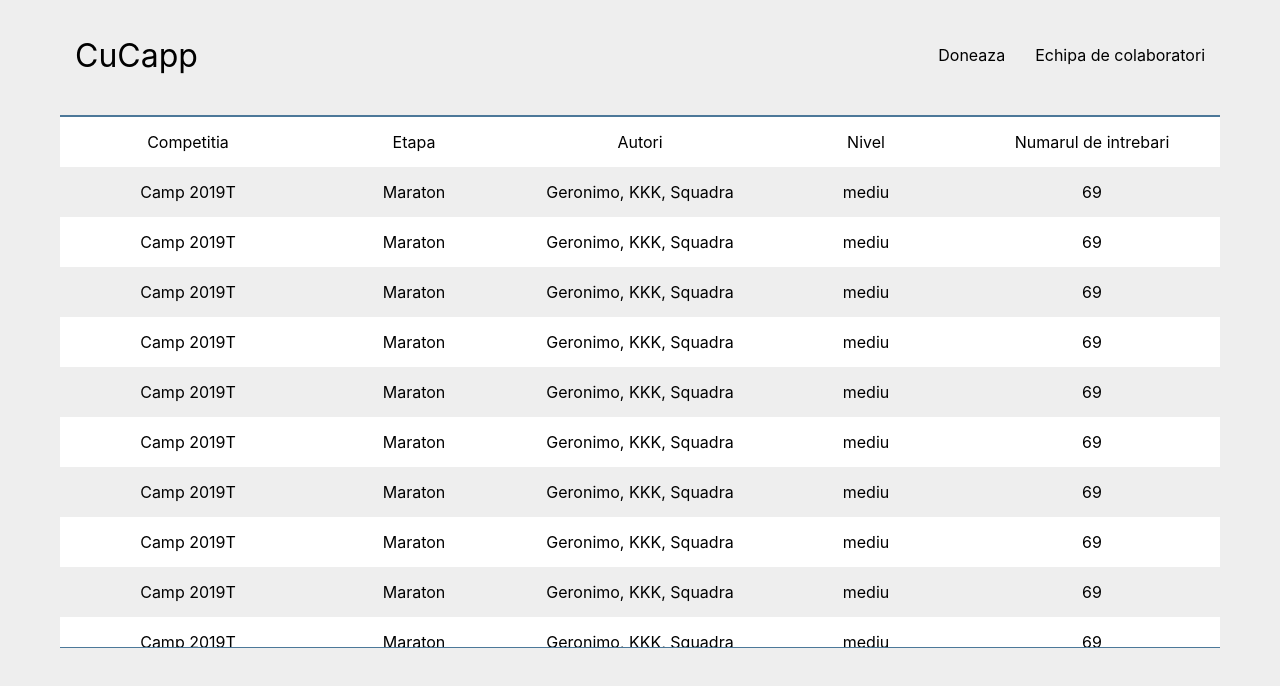
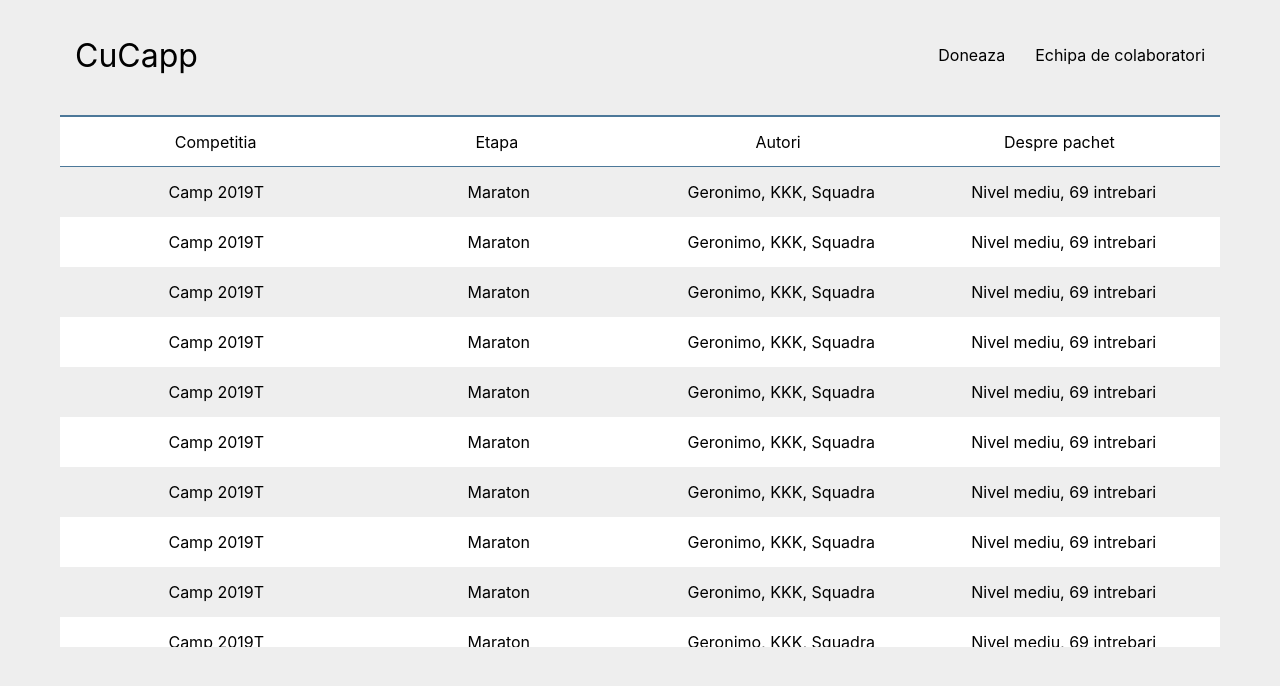
Before and after one commit to lavrric/cucapp, a React (Create React App) app: page / in a window 1280 px wide. Shown: the top 686 px of the page. Built offline with nearby package versions, Linux system fonts and the light colour scheme.

Commit message:
good-night commit x2

```diff
--- a/src/components/game-item/game-item.component.jsx
+++ b/src/components/game-item/game-item.component.jsx
@@ -1,13 +1,12 @@
 import React from "react";
 import "./game-item.styles.scss";
 
-const GameItem = ({ competitia, etapa, autori, nivel, intrebari, grey }) => (
-  <div className={`${grey ? "grey" : ""} game-item`}>
+const GameItem = ({ competitia, etapa, autori, desprePachet, grey, first }) => (
+  <div className={`${grey ? "grey" : ""} ${first ? "first" : ""} game-item`}>
     <div className="game-item-characteristic">{competitia}</div>
     <div className="game-item-characteristic">{etapa}</div>
     <div className="game-item-characteristic">{autori.join(", ")}</div>
-    <div className="game-item-characteristic">{nivel}</div>
-    <div className="game-item-characteristic">{intrebari}</div>
+    <div className="game-item-characteristic">{desprePachet}</div>
   </div>
 );
 
--- a/src/components/game-item/game-item.styles.scss
+++ b/src/components/game-item/game-item.styles.scss
@@ -7,8 +7,13 @@
   flex-wrap: nowrap;
   padding: 15px;
 
+  &.first {
+    padding-right: 20px;
+    border-bottom: 1px solid #4c7899;
+  }
+
   &:hover {
-    box-shadow: 0px 0px 10px 0px #4c7899;
+    box-shadow: inset 0px 0px 5px 0px #4c7899;
   }
 
   &.grey {
--- a/src/components/game-list/game-list.component.jsx
+++ b/src/components/game-list/game-list.component.jsx
@@ -95,16 +95,22 @@ let testList = [
 const GameList = () => (
   <div className="game-list">
     <GameItem
+      first
       key={0}
       competitia="Competitia"
       etapa="Etapa"
-      nivel="Nivel"
+      desprePachet="Despre pachet"
       autori={["Autori"]}
       intrebari="Numarul de intrebari"
     />
     <div className="game-list-items">
-      {testList.map(({ ...otherProps }, i) => (
-        <GameItem key={i + 1} grey={(i + 1) % 2} {...otherProps} />
+      {testList.map(({ nivel, intrebari, ...otherProps }, i) => (
+        <GameItem
+          key={i + 1}
+          grey={(i + 1) % 2}
+          desprePachet={`Nivel ${nivel.toLowerCase()}, ${intrebari} intrebari`}
+          {...otherProps}
+        />
       ))}
     </div>
   </div>
--- a/src/components/game-list/game-list.styles.scss
+++ b/src/components/game-list/game-list.styles.scss
@@ -4,10 +4,6 @@
   border-top: 2px solid #4c7899;
   display: flex;
   flex-direction: column;
-
-  &:first-child {
-    border-bottom: 1px solid #4c7899;
-  }
 
   .game-list-items {
     max-height: 60vh;
```
